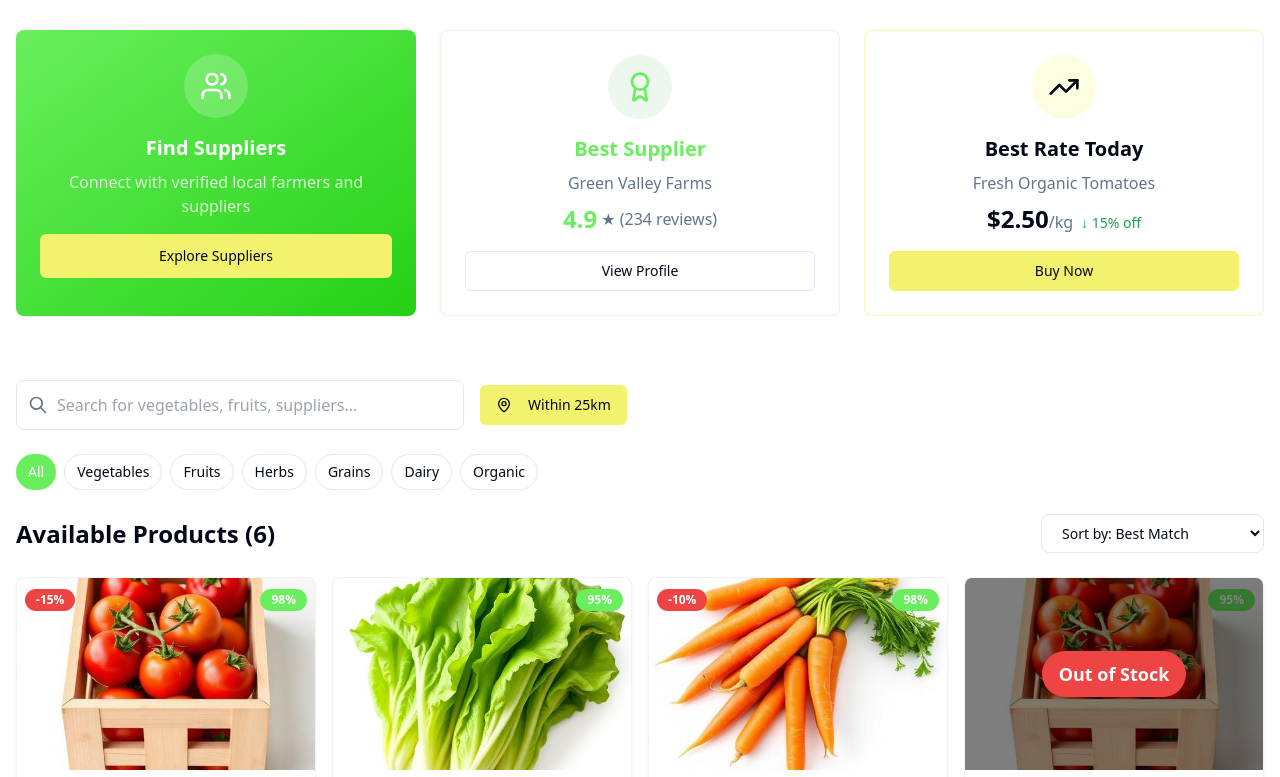
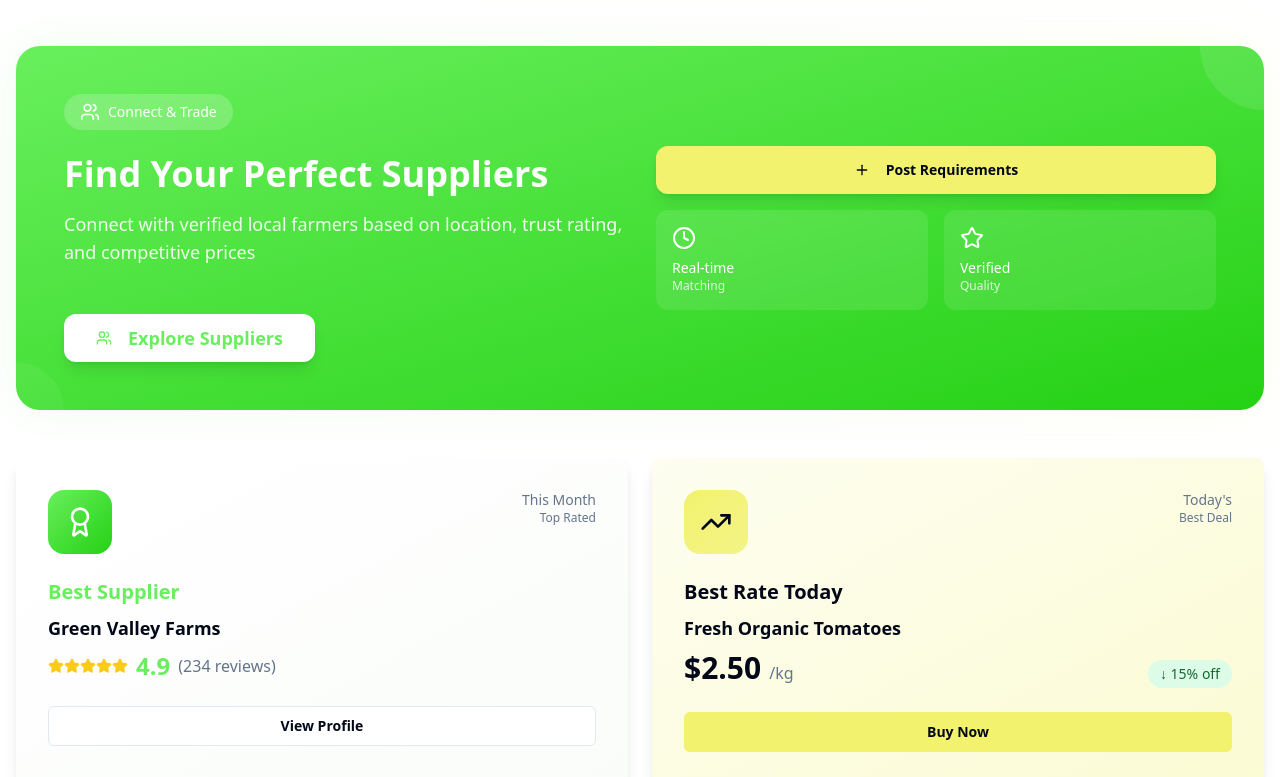
Before and after one commit to ukd007/street-bites-source, a React (Vite) app: page / in a window 1280 px wide. Shown: the part 523-1300 px from the top of the page. Built offline with nearby package versions, Linux system fonts and the light colour scheme.

Commit message:
Redesign hero section actions
Redesign the hero section to include "Find Suppliers" and "Post Requirements" buttons with unique designs and smooth transitions. Remove the "Start Shopping" button.

```diff
--- a/src/components/FeaturedActions.tsx
+++ b/src/components/FeaturedActions.tsx
@@ -1,59 +1,131 @@
 import { Button } from "@/components/ui/button";
 import { Card, CardContent } from "@/components/ui/card";
-import { Users, TrendingUp, Award, MapPin } from "lucide-react";
+import { Users, TrendingUp, Award, Plus, Star, Clock } from "lucide-react";
 
 const FeaturedActions = () => {
   return (
-    <div className="container mx-auto px-4 py-8">
-      <div className="grid grid-cols-1 md:grid-cols-3 gap-6">
-        {/* Find Suppliers */}
-        <Card className="bg-gradient-to-br from-primary to-farm-dark-green text-primary-foreground border-0 shadow-farm">
-          <CardContent className="p-6 text-center">
-            <div className="w-16 h-16 bg-white/20 rounded-full flex items-center justify-center mx-auto mb-4">
-              <Users className="w-8 h-8" />
+    <div className="container mx-auto px-4 py-12">
+      {/* Main Action Section */}
+      <div className="relative mb-12">
+        <div className="absolute inset-0 bg-gradient-to-r from-primary/10 to-secondary/10 rounded-3xl blur-xl"></div>
+        <div className="relative bg-gradient-to-br from-primary to-farm-dark-green rounded-3xl p-8 md:p-12 text-white overflow-hidden">
+          <div className="absolute top-0 right-0 w-32 h-32 bg-white/10 rounded-full -translate-y-16 translate-x-16"></div>
+          <div className="absolute bottom-0 left-0 w-24 h-24 bg-white/5 rounded-full translate-y-12 -translate-x-12"></div>
+
+          <div className="relative grid md:grid-cols-2 gap-8 items-center">
+            <div className="space-y-6">
+              <div className="inline-flex items-center gap-2 bg-white/20 rounded-full px-4 py-2 backdrop-blur-sm">
+                <Users className="w-5 h-5" />
+                <span className="text-sm font-medium">Connect & Trade</span>
+              </div>
+
+              <div>
+                <h2 className="text-3xl md:text-4xl font-bold mb-4 leading-tight">
+                  Find Your Perfect Suppliers
+                </h2>
+                <p className="text-white/90 text-lg mb-6">
+                  Connect with verified local farmers based on location, trust rating, and competitive prices
+                </p>
+              </div>
+
+              <Button
+                size="lg"
+                className="bg-white text-primary hover:bg-white/90 font-semibold px-8 py-6 text-lg rounded-xl shadow-lg hover:shadow-xl transition-all duration-300 hover:scale-105"
+              >
+                <Users className="w-5 h-5 mr-2" />
+                Explore Suppliers
+              </Button>
             </div>
-            <h3 className="text-xl font-bold mb-2">Find Suppliers</h3>
-            <p className="text-primary-foreground/80 mb-4">
-              Connect with verified local farmers and suppliers
-            </p>
-            <Button variant="secondary" size="lg" className="w-full">
-              Explore Suppliers
-            </Button>
-          </CardContent>
-        </Card>
 
+            <div className="space-y-4">
+              <Button
+                size="lg"
+                variant="secondary"
+                className="w-full bg-secondary hover:bg-secondary/90 text-secondary-foreground font-semibold py-6 rounded-xl shadow-lg hover:shadow-xl transition-all duration-300 hover:scale-105 group"
+              >
+                <Plus className="w-5 h-5 mr-2 group-hover:rotate-90 transition-transform duration-300" />
+                Post Requirements
+              </Button>
+
+              <div className="grid grid-cols-2 gap-4">
+                <div className="bg-white/10 rounded-xl p-4 backdrop-blur-sm hover:bg-white/20 transition-all duration-300 cursor-pointer group">
+                  <Clock className="w-6 h-6 mb-2 group-hover:scale-110 transition-transform duration-300" />
+                  <div className="text-sm font-medium">Real-time</div>
+                  <div className="text-xs text-white/80">Matching</div>
+                </div>
+
+                <div className="bg-white/10 rounded-xl p-4 backdrop-blur-sm hover:bg-white/20 transition-all duration-300 cursor-pointer group">
+                  <Star className="w-6 h-6 mb-2 group-hover:scale-110 transition-transform duration-300" />
+                  <div className="text-sm font-medium">Verified</div>
+                  <div className="text-xs text-white/80">Quality</div>
+                </div>
+              </div>
+            </div>
+          </div>
+        </div>
+      </div>
+
+      {/* Info Cards */}
+      <div className="grid grid-cols-1 md:grid-cols-2 gap-6">
         {/* Best Supplier */}
-        <Card className="border-primary/20 shadow-card hover:shadow-farm transition-shadow">
-          <CardContent className="p-6 text-center">
-            <div className="w-16 h-16 bg-farm-light-green rounded-full flex items-center justify-center mx-auto mb-4">
-              <Award className="w-8 h-8 text-primary" />
+        <Card className="border-0 shadow-lg hover:shadow-xl transition-all duration-500 hover:-translate-y-2 bg-gradient-to-br from-white to-farm-light-green/30 group">
+          <CardContent className="p-8">
+            <div className="flex items-start justify-between mb-6">
+              <div className="w-16 h-16 bg-gradient-to-br from-primary to-farm-dark-green rounded-2xl flex items-center justify-center group-hover:scale-110 transition-transform duration-300">
+                <Award className="w-8 h-8 text-white" />
+              </div>
+              <div className="text-right">
+                <div className="text-sm text-muted-foreground">This Month</div>
+                <div className="text-xs text-muted-foreground">Top Rated</div>
+              </div>
             </div>
+
             <h3 className="text-xl font-bold mb-2 text-primary">Best Supplier</h3>
-            <p className="text-muted-foreground mb-2">Green Valley Farms</p>
-            <div className="flex items-center justify-center space-x-1 mb-4">
+            <p className="text-lg font-semibold mb-2">Green Valley Farms</p>
+
+            <div className="flex items-center gap-2 mb-6">
+              <div className="flex text-yellow-400">
+                {[...Array(5)].map((_, i) => (
+                  <Star key={i} className="w-4 h-4 fill-current" />
+                ))}
+              </div>
               <span className="text-2xl font-bold text-primary">4.9</span>
-              <span className="text-muted-foreground">★ (234 reviews)</span>
+              <span className="text-muted-foreground">(234 reviews)</span>
             </div>
-            <Button variant="outline" className="w-full">
+
+            <Button variant="outline" className="w-full font-semibold hover:bg-primary hover:text-white transition-all duration-300">
               View Profile
             </Button>
           </CardContent>
         </Card>
 
         {/* Best Rate of the Day */}
-        <Card className="border-secondary/50 shadow-card hover:shadow-farm transition-shadow">
-          <CardContent className="p-6 text-center">
-            <div className="w-16 h-16 bg-secondary/20 rounded-full flex items-center justify-center mx-auto mb-4">
-              <TrendingUp className="w-8 h-8 text-secondary-foreground" />
+        <Card className="border-0 shadow-lg hover:shadow-xl transition-all duration-500 hover:-translate-y-2 bg-gradient-to-br from-secondary/10 to-secondary/30 group">
+          <CardContent className="p-8">
+            <div className="flex items-start justify-between mb-6">
+              <div className="w-16 h-16 bg-gradient-to-br from-secondary to-secondary/80 rounded-2xl flex items-center justify-center group-hover:scale-110 transition-transform duration-300">
+                <TrendingUp className="w-8 h-8 text-secondary-foreground" />
+              </div>
+              <div className="text-right">
+                <div className="text-sm text-muted-foreground">Today's</div>
+                <div className="text-xs text-muted-foreground">Best Deal</div>
+              </div>
             </div>
+
             <h3 className="text-xl font-bold mb-2">Best Rate Today</h3>
-            <p className="text-muted-foreground mb-2">Fresh Organic Tomatoes</p>
-            <div className="mb-4">
-              <span className="text-2xl font-bold text-secondary-foreground">$2.50</span>
+            <p className="text-lg font-semibold mb-2">Fresh Organic Tomatoes</p>
+
+            <div className="flex items-baseline gap-2 mb-6">
+              <span className="text-3xl font-bold text-secondary-foreground">$2.50</span>
               <span className="text-muted-foreground">/kg</span>
-              <span className="text-sm text-green-600 ml-2">↓ 15% off</span>
+              <div className="ml-auto">
+                <span className="inline-flex items-center bg-green-100 text-green-800 text-sm font-medium px-3 py-1 rounded-full">
+                  ↓ 15% off
+                </span>
+              </div>
             </div>
-            <Button variant="secondary" className="w-full">
+
+            <Button className="w-full bg-secondary hover:bg-secondary/90 text-secondary-foreground font-semibold transition-all duration-300 hover:scale-105">
               Buy Now
             </Button>
           </CardContent>
```
